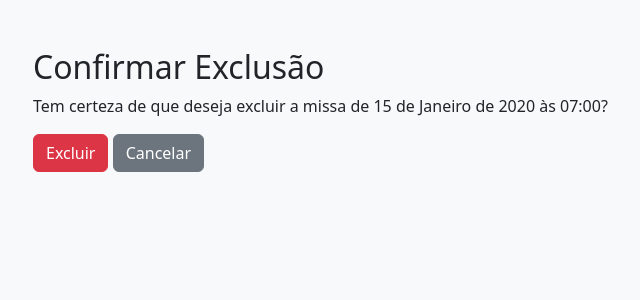
After one commit to joaolucas14/projeto_escala, a Django app: page /excluir_missa/1/ in a window 1280 px wide. The commit adds this page. Shown: the top 300 px of the page, without its empty margins (49-689 px from the left). Run offline with Django 5.2, Linux system fonts and the light colour scheme; a user stored in the database is signed in; tables that the repository leaves empty hold one stand-in row (values such as "Sample post").

Commit message:
criando a opção de excluir uma missa

```diff
--- a/escala/templates/escala/agenda.html
+++ b/escala/templates/escala/agenda.html
@@ -18,7 +18,10 @@
                     </ul>
                 </div>
                 {% if user.is_superuser %}
-                <a href="{% url 'editar-missa' missa.id %}" class="btn btn-warning text-white fw-bold btn-sm mt-auto">Editar</a>
+                <div class="d-inline-flex p-2 bd-highlight mt-auto">
+                <a href="{% url 'editar-missa' missa.id %}" class="btn btn-warning text-white fw-bold btn-sm mt-auto w-50 mr-2">Editar</a>
+                <a href="{% url 'excluir-missa' missa.id %}" class="btn btn-danger fw-bold btn-sm w-50">Excluir</a>
+                </div>
                 {% endif %}
             </li>
             {% endfor %}
--- /dev/null
+++ b/escala/templates/registration/confirmar_exclusao_missa.html
@@ -0,0 +1,13 @@
+{% extends "base.html" %}
+
+{% block content %}
+<div class="container mt-5">
+    <h2>Confirmar Exclusão</h2>
+    <p>Tem certeza de que deseja excluir a missa de {{ object.data }} às {{ object.horario }}?</p>
+    <form method="post">
+        {% csrf_token %}
+        <button type="submit" class="btn btn-danger">Excluir</button>
+        <a href="{% url 'agenda' %}" class="btn btn-secondary">Cancelar</a>
+    </form>
+</div>
+{% endblock %}
--- a/escala/views.py
+++ b/escala/views.py
@@ -1,4 +1,4 @@
-from django.views.generic import TemplateView, ListView
+from django.views.generic import TemplateView, ListView, DeleteView
 from django.contrib.auth import authenticate, login
 from django.http import HttpResponseRedirect
 from django.urls import reverse_lazy
@@ -82,3 +82,9 @@ class Perfil(LoginRequiredMixin, UpdateView):
 
     def get_object(self, queryset=None):
         return self.request.user
+
+
+class ExcluirMissa(LoginRequiredMixin, DeleteView):
+    model = Missa
+    template_name = 'registration/confirmar_exclusao_missa.html'
+    success_url = reverse_lazy('agenda')
--- a/setup/urls.py
+++ b/setup/urls.py
@@ -1,6 +1,6 @@
 from django.contrib import admin
 from django.urls import path
-from escala.views import Inicio, CustomLoginView, RegisterView, RegistroMissa, Agenda, EscalaGeral, EditarMissa, Perfil
+from escala.views import Inicio, CustomLoginView, RegisterView, RegistroMissa, Agenda, EscalaGeral, EditarMissa, Perfil, ExcluirMissa
 from django.contrib.auth.views import LogoutView
 
 urlpatterns = [
@@ -14,4 +14,6 @@ urlpatterns = [
     path("cadastro_missa/", RegistroMissa.as_view(), name="cadastro_missa"),
     path('editar-missa/<int:pk>/', EditarMissa.as_view(), name='editar-missa'),
     path('perfil/', Perfil.as_view(), name='perfil'),
+    path('excluir_missa/<int:pk>/', ExcluirMissa.as_view(), name='excluir-missa'),
+
 ]
```
